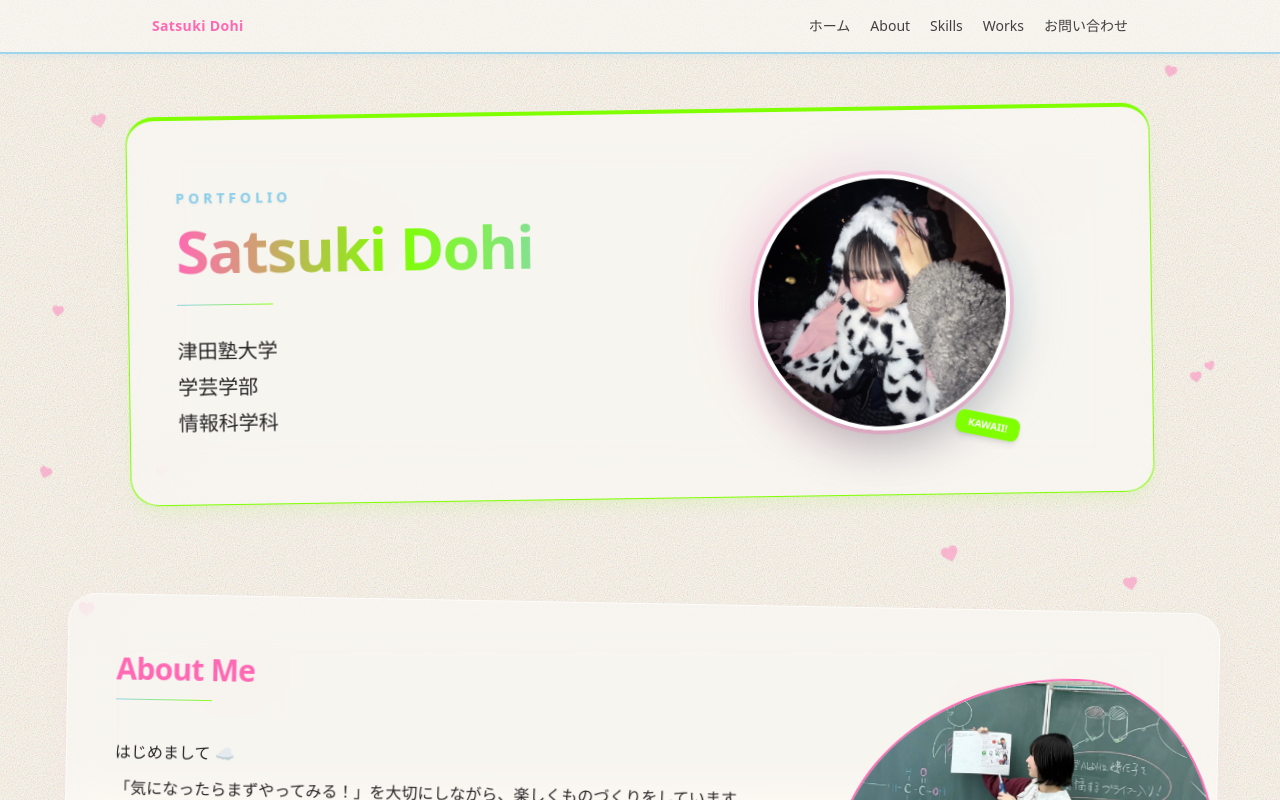
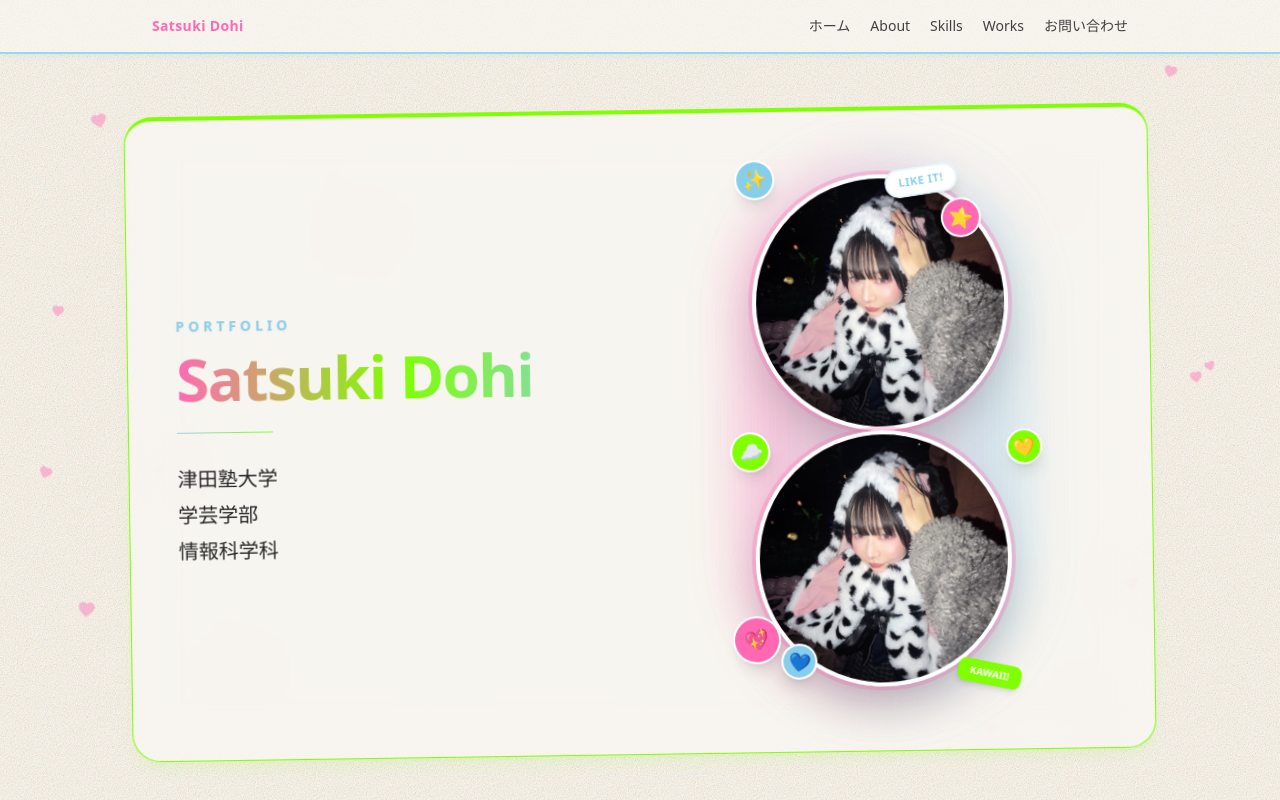
Before and after one commit to satsumaimo-chamcham555/my-portfolio, a Next.js app: page / in a window 1280 px wide. Shown: the top 800 px of the page. Built offline with nearby package versions, Linux system fonts and the light colour scheme.

Commit message:
fix: move image next to name

```diff
--- a/app/page.js
+++ b/app/page.js
@@ -105,9 +105,57 @@ export default function Home() {
                 alt="Satsuki Dohi"
                 className="relative z-10 h-64 w-64 rounded-full border-4 border-white object-cover shadow-2xl ring-4 ring-hotpink/30"
               />
-              <div className="absolute -bottom-2 -right-2 z-20 rounded-lg bg-chartreuse px-3 py-1 text-[10px] font-bold text-white shadow-md rotate-12">
+             {/* 背景のぼんやりした光 */}
+             <div className="absolute -inset-4 rounded-full bg-gradient-to-r from-hotpink/20 to-skyaccent/20 blur-xl group-hover:blur-2xl transition-all"></div>
+
+              {/* メインの丸い写真 */}
+              <img
+                src="/kawaiigirl.JPG"
+                alt="Satsuki Dohi"
+                className="relative z-10 h-64 w-64 rounded-full border-4 border-white object-cover shadow-2xl ring-4 ring-hotpink/30"
+              />
+
+              {/* === 🎀 ここからペタペタシールエリア（超増量！） 🎀 === */}
+              {/* ① キラキラシール (new!) */}
+              <div className="absolute -top-4 -left-4 z-20 flex h-10 w-10 cursor-default items-center justify-center rounded-full bg-skyaccent text-xl shadow-lg -rotate-12 border-2 border-white transition-transform hover:scale-125 hover:rotate-0">
+                ✨
+              </div>
+
+              {/* ② ほしシール (new!) */}
+              <div className="absolute top-6 right-[min(10%,2rem)] z-20 flex h-10 w-10 cursor-default items-center justify-center rounded-full bg-hotpink text-xl shadow-lg rotate-12 border-2 border-white transition-transform hover:scale-125 hover:rotate-0">
+                ⭐
+              </div>
+
+              {/* ③ くもシール (new!) */}
+              <div className="absolute -left-6 top-1/2 z-20 flex h-10 w-10 cursor-default items-center justify-center rounded-full bg-chartreuse text-xl shadow-lg -rotate-[20deg] border-2 border-white transition-transform hover:scale-125 hover:rotate-0">
+                ☁️
+              </div>
+
+              {/* ④ ハートシール 1 (pink) (new!) */}
+              <div className="absolute bottom-6 -left-6 z-20 flex h-12 w-12 cursor-default items-center justify-center rounded-full bg-hotpink text-xl shadow-lg -rotate-[15deg] border-2 border-white transition-transform hover:scale-125 hover:rotate-0">
+                💖
+              </div>
+
+              {/* ⑤ ハートシール 2 (blue) (new!) */}
+              <div className="absolute bottom-2 left-6 z-20 flex h-9 w-9 cursor-default items-center justify-center rounded-full bg-skyaccent text-lg shadow-lg rotate-[10deg] border-2 border-white transition-transform hover:scale-125 hover:rotate-0">
+                💙
+              </div>
+
+              {/* ⑥ ハートシール 3 (green) (new!) */}
+              <div className="absolute top-1/2 -right-8 z-20 flex h-9 w-9 cursor-default items-center justify-center rounded-full bg-chartreuse text-lg shadow-lg -rotate-[10deg] border-2 border-white transition-transform hover:scale-125 hover:rotate-0">
+                💛
+              </div>
+
+              {/* ⑦ 言葉ステッカー (new!) */}
+              <div className="absolute -top-2 right-12 z-20 cursor-default rounded-full bg-white px-3 py-1 text-[11px] font-black tracking-wider text-skyaccent shadow-lg rotate-[-8deg] border-2 border-skyaccent/20 transition-transform hover:scale-125">
+                LIKE IT!
+              </div>
+
+              {/* ⑧ 元からある KAWAII! ステッカー（場所を少し調整） */}
+              <div className="absolute bottom-0 -right-2 z-20 cursor-default rounded-lg bg-chartreuse px-3 py-1 text-[10px] font-bold text-white shadow-md rotate-12 transition-transform hover:scale-125">
                 KAWAII!
               </div>
+              {/* ======================================= */}
             </div>
           </div>
         </div>
```
